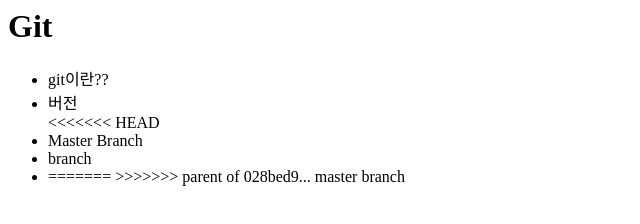
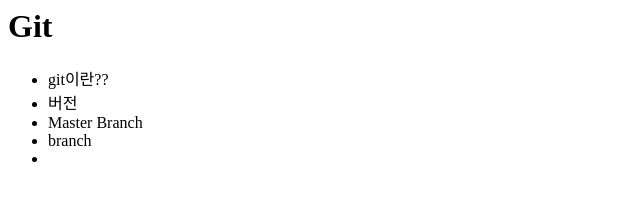
Before and after one commit to zoeyjh/gitproject, a plain HTML site: page index.html in a window 1280 px wide. Shown: the whole page, without its empty margins (0-640 px from the left). Drawn offline with Linux system fonts and the light colour scheme.

Commit message:
remove confilict message

```diff
--- a/index.html
+++ b/index.html
@@ -11,12 +11,8 @@
 		<ul>
 			<li>git이란??</li>
 			<li>버전</li>
-<<<<<<< HEAD
 			<li>Master Branch</li>
 			<li>branch<li>
-
-=======
->>>>>>> parent of 028bed9... master branch
 		</ul>
 	</body>
 </html>
```
